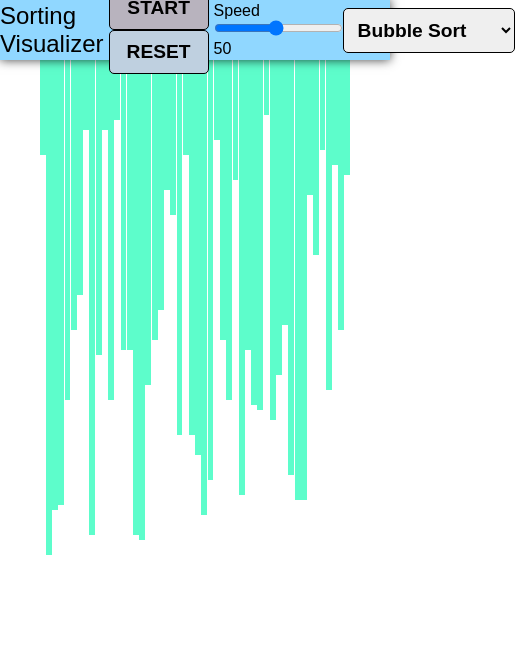
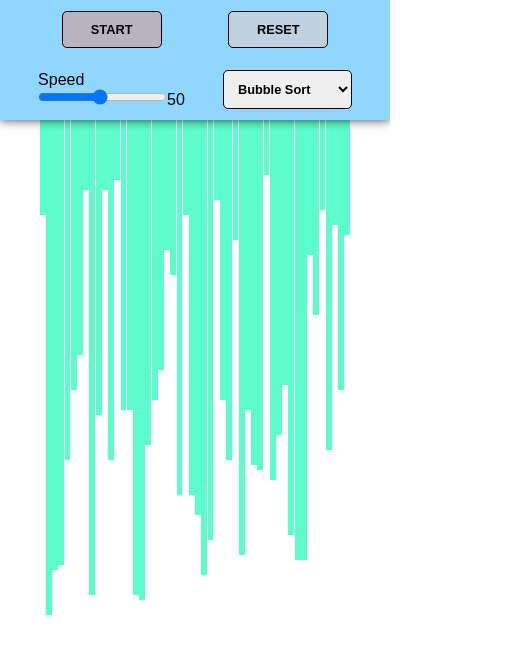
Before and after one commit to Audacity21/visualizers, a React (Create React App) app: page / in a window 390 px wide. Shown: the top 654 px of the page, 515 px wide, since content can reach past the window. Built offline with nearby package versions, Linux system fonts and the light colour scheme; a web font is replaced by a local one.

Commit message:
made it responsive

```diff
--- a/src/components/SortingVisualizer.css
+++ b/src/components/SortingVisualizer.css
@@ -60,3 +60,34 @@
     z-index: -1;
     margin: 0 0.05vw;
 }
+
+@media screen and (max-width: 750px) {
+    .sv__appbar__algo__select{
+        font-size: 1rem;
+    }
+    .sv__appbar__button{
+        font-size: 1rem;
+    }
+    .sv__appbar__title{
+        display: none;
+    }
+}
+
+@media screen and (max-width: 525px) {
+    .sv__appbar__algo__select{
+        font-size: 0.8rem;
+    }
+    .sv__appbar__button{
+        font-size: 0.8rem;
+    }
+    .sv__appbar{
+        height: 120px;
+        flex-wrap: wrap;
+    }
+    .sv__appbar__buttons{
+        width: 100%;
+        display: flex;
+        justify-content: space-evenly;
+
+    }
+}
```
